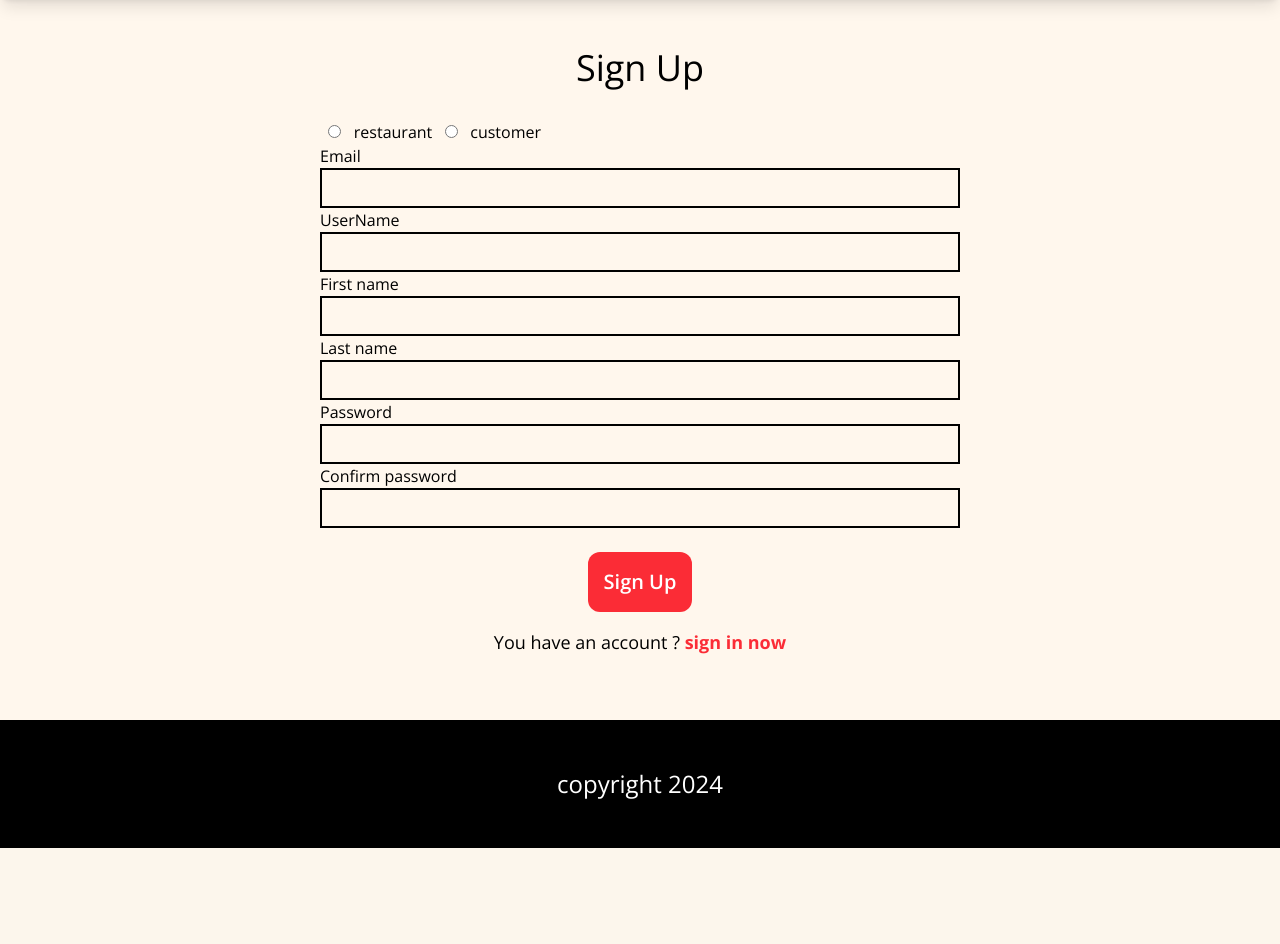
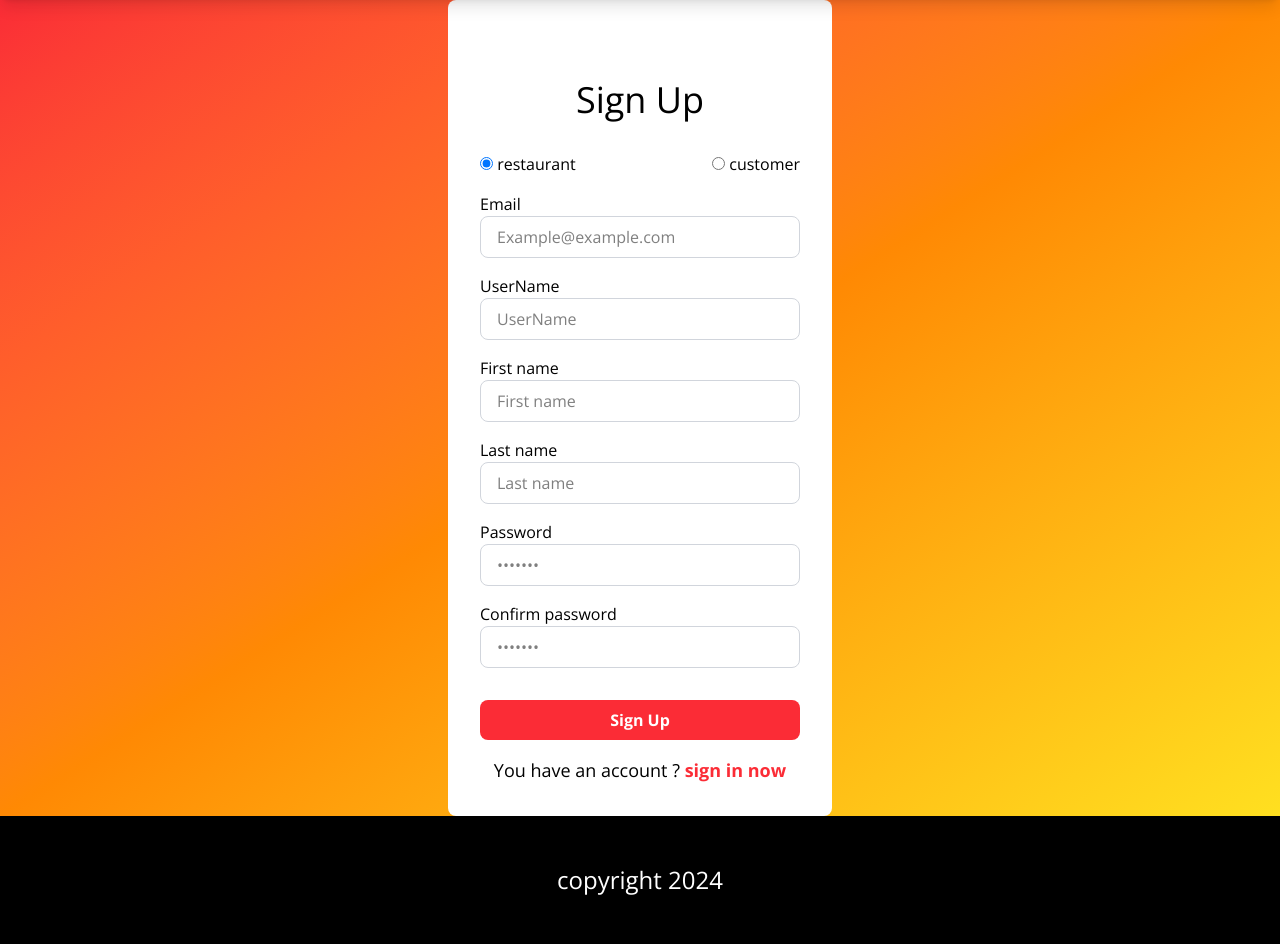
Before and after one commit to DevM7mdAli/BurgerRiza, a PHP site: page /sign-up.php in a window 1280 px wide. Shown: the part 88-1032 px from the top of the page. Before the commit the page ends 936 px from the top, so only its background shows below. Run offline with PHP 8.4, Linux system fonts and the light colour scheme; style sheets or scripts are compiled from the project's sources.

Commit message:
changing the style of the sign up and fixing the code a little bit in the log in

```diff
--- a/sign-up.php
+++ b/sign-up.php
@@ -2,8 +2,6 @@
 session_start();
 
 require './config/connection.php';
-
-
 
 if (isset($_POST['submit'])) {
   $email = mysqli_real_escape_string($con, $_POST['email']);
@@ -39,14 +37,7 @@ if (isset($_POST['submit'])) {
       echo 'error in the connection ' . mysqli_error($con);
     }
   }
-}
-
-
-
-
-
-
-?>
+} ?>
 
 
 
@@ -56,42 +47,95 @@ if (isset($_POST['submit'])) {
 <?php require('./template/header.php') ?>
 
 <?php if (empty($_SERVER['userName']) && empty($_SESSION['cUserEmail'])) { ?>
-
-  <div class="flex flex-col justify-center items-center gap-y-8 pb-4">
+  <main class="flex items-center justify-center min-h-screen bg-gradient-to-br from-red-500 via-orange-400 to-yellow-300">
+    <div class="flex flex-col justify-center max-w-sm w-full bg-opacity-95 items-center gap-y-8 p-8 bg-white rounded-lg">
       <h1 class="text-4xl pt-12">
         Sign Up
       </h1>
 
-    <form action="<?php echo $_SERVER['PHP_SELF'] ?>" method="POST" class="pb-12 flex flex-col justify-center items-center w-1/2 gap-y-4">
+      <form action="<?php echo $_SERVER['PHP_SELF'] ?>" method="POST" class="flex flex-col justify-center items-center gap-y-4">
         <div>
-          <input type="radio" id="Restaurant" name="type" value="R" required>
-          <label for="Restaurant">restaurant</label>
+          <!-- User Inputs -->
+          <div class="flex justify-between">
+            <label for="Restaurant">
+              <input type="radio" id="Restaurant" name="type" value="R" required checked>
+              restaurant
+            </label>
+            <label for="Customers">
               <input type="radio" id="Customers" name="type" value="C">
-          <label for="Customers">customer</label>
-        <br>
-
-        <label for="Email">Email</label>
-        <input type="email" class="border-2 p-1 text-xl w-full" name="email" id="Email" value="" required>
-
-        <label for="UserName">UserName</label>
-        <input type="text" class="border-2 p-1 text-xl w-full" name="userName" id="UserName" required>
-
-        <label for="FirstName">First name</label>
-        <input type="text" class="border-2 p-1 text-xl w-full" name="FName" id="FirstName" required>
-
-        <label for="LastName">Last name</label>
-        <input type="text" class="border-2 p-1 text-xl w-full" name="LName" id="LastName" required>
-
-        <label for="PassWord">Password</label>
-        <input type="password" class="border-2 p-1 text-xl w-full" name="pwd" id="PassWord" required>
-
-        <label for="ConfirmPass">Confirm password</label>
-        <input type="password" class="border-2 p-1 text-xl w-full" name="confirmPassword" id="ConfirmPass" required>
+              customer</label>
           </div>
 
+          <section class="flex flex-col gap-y-4 py-4">
+            <label for="Email">Email
+              <input
+                type="email"
+                class="w-full px-4 py-2 border border-gray-300 rounded-lg focus:outline-none focus:ring-2 focus:ring-red-500"
+                name="email"
+                id="Email"
+                placeholder="Example@example.com"
+                value=""
+                required>
+            </label>
 
+            <label for="UserName">UserName
+              <input
+                type="text"
+                class="w-full px-4 py-2 border border-gray-300 rounded-lg focus:outline-none focus:ring-2 focus:ring-red-500"
+                name="userName"
+                id="UserName"
+                placeholder="UserName"
+                required>
+            </label>
 
-      <input type="submit" value="Sign Up" name="submit" class="p-4 text-xl font-semibold mt-2 bg-red-500 rounded-xl text-white">
+            <label for="FirstName">First name
+              <input
+                type="text"
+                class="w-full px-4 py-2 border border-gray-300 rounded-lg focus:outline-none focus:ring-2 focus:ring-red-500"
+                name="FName"
+                id="FirstName"
+                placeholder="First name"
+                required>
+            </label>
+
+            <label for="LastName">Last name
+              <input
+                type="text"
+                class="w-full px-4 py-2 border border-gray-300 rounded-lg focus:outline-none focus:ring-2 focus:ring-red-500"
+                name="LName"
+                id="LastName"
+                placeholder="Last name"
+                required>
+            </label>
+
+            <label for="PassWord">Password
+              <input
+                type="password"
+                class="w-full px-4 py-2 border border-gray-300 rounded-lg focus:outline-none focus:ring-2 focus:ring-red-500"
+                name="pwd"
+                id="PassWord"
+                placeholder="•••••••"
+                required>
+            </label>
+
+            <label for="ConfirmPass">Confirm password
+              <input
+                type="password"
+                class="w-full px-4 py-2 border border-gray-300 rounded-lg focus:outline-none focus:ring-2 focus:ring-red-500"
+                name="confirmPassword"
+                id="ConfirmPass"
+                placeholder="•••••••"
+                required>
+            </label>
+          </section>
+        </div>
+
+        <!-- Final button -->
+        <input
+          type="submit"
+          value="Sign Up"
+          name="submit"
+          class="w-full bg-red-500 text-white py-2 rounded-lg font-bold hover:bg-orange-400 transition-transform transform hover:scale-105">
 
         <div class="text-lg">
           You have an account ?
@@ -100,6 +144,7 @@ if (isset($_POST['submit'])) {
       </form>
       <?php echo $error ?? "" ?>
     </div>
+  </main>
 <?php } else {
   header('Location:index.php');
 } ?>
```
Also changed, not shown: sign-in.php (+31 -14 lines). Lines whose indentation alone changed are shown as unchanged.
